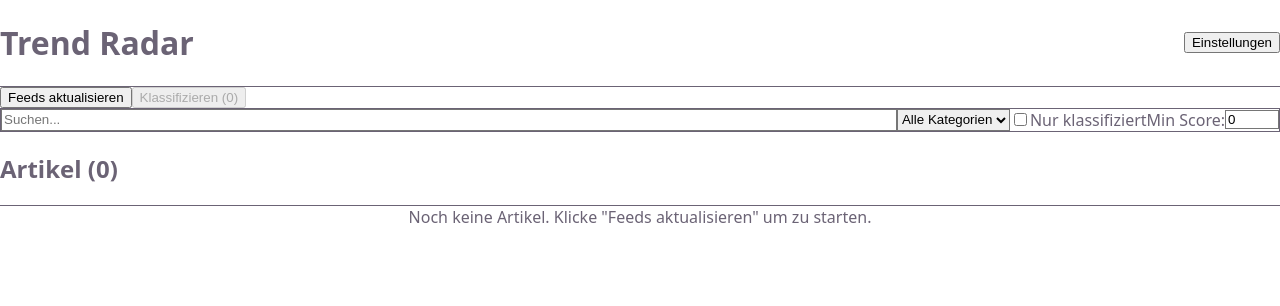
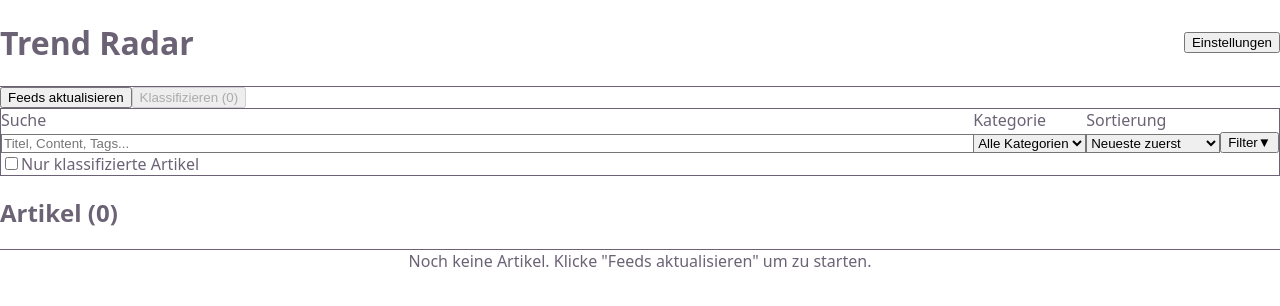
Before and after one commit to Pthuering/News-Aggregator, a React (Vite) app in the folder frontend/: page / in a window 1280 px wide. Shown: the top 306 px of the page. Built offline with nearby package versions, Linux system fonts and the light colour scheme.

Commit message:
filterbar fix

```diff
--- a/frontend/src/App.jsx
+++ b/frontend/src/App.jsx
@@ -11,6 +11,7 @@ import { fetchAllFeeds } from "./services/feedService.js";
 import { classifyNew } from "./services/classifyService.js";
 import { getNvidiaApiKey } from "./stores/settingsStore.js";
 import Settings from "./components/Settings.jsx";
+import FilterBar, { INITIAL_FILTERS } from "./components/FilterBar.jsx";
 
 function App() {
   const [articles, setArticles] = useState([]);
@@ -23,11 +24,7 @@ function App() {
   const [classifyResult, setClassifyResult] = useState(null);
   const [showSettings, setShowSettings] = useState(false);
   const [initialized, setInitialized] = useState(false);
-  // Simple filters
-  const [searchText, setSearchText] = useState("");
-  const [selectedCategory, setSelectedCategory] = useState("all");
-  const [minScore, setMinScore] = useState(0);
-  const [showClassifiedOnly, setShowClassifiedOnly] = useState(false);
+  const [filters, setFilters] = useState(INITIAL_FILTERS);
 
   // Initialize DB and check API key on mount
   useEffect(() => {
@@ -130,51 +127,101 @@ function App() {
     return "bg-green-100 text-green-800";
   };
 
-  // Get unique categories
-  const categories = useMemo(() => {
-    const cats = new Set(articles.map((a) => a.sourceCategory));
-    return ["all", ...Array.from(cats)];
+  // Collect unique tags from all articles
+  const availableTags = useMemo(() => {
+    const tagSet = new Set();
+    articles.forEach((a) => {
+      if (a.tags) a.tags.forEach((t) => tagSet.add(t));
+    });
+    return Array.from(tagSet).sort();
   }, [articles]);
 
-  // Simple filter logic
+  // Filter + sort logic driven by FilterBar state
   const filteredArticles = useMemo(() => {
     let result = [...articles];
 
     // Text search
-    if (searchText) {
-      const lower = searchText.toLowerCase();
+    if (filters.search) {
+      const lower = filters.search.toLowerCase();
       result = result.filter(
         (a) =>
           a.title.toLowerCase().includes(lower) ||
-          a.content.toLowerCase().includes(lower) ||
-          (a.summary_de && a.summary_de.toLowerCase().includes(lower))
+          (a.content && a.content.toLowerCase().includes(lower)) ||
+          (a.summary_de && a.summary_de.toLowerCase().includes(lower)) ||
+          (a.tags && a.tags.some((t) => t.toLowerCase().includes(lower)))
       );
     }
 
     // Category filter
-    if (selectedCategory !== "all") {
-      result = result.filter((a) => a.sourceCategory === selectedCategory);
+    if (filters.category !== "all") {
+      result = result.filter((a) => a.sourceCategory === filters.category);
     }
 
     // Classified only
-    if (showClassifiedOnly) {
+    if (filters.classifiedOnly) {
       result = result.filter((a) => a.classifiedAt && a.scores);
     }
 
-    // Min score filter (any lens)
-    if (minScore > 0) {
-      result = result.filter(
-        (a) =>
-          a.scores &&
-          Object.values(a.scores).some((s) => s >= minScore)
-      );
+    // Per-lens score ranges
+    if (filters.scores) {
+      result = result.filter((a) => {
+        if (!a.scores) return true; // don't hide unscored articles via score filter
+        return Object.entries(filters.scores).every(([lens, { min, max }]) => {
+          const val = a.scores[lens];
+          if (val === undefined) return true;
+          return val >= min && val <= max;
+        });
+      });
     }
 
-    // Sort by date
-    result.sort((a, b) => new Date(b.published) - new Date(a.published));
+    // Tag filter
+    if (filters.tags && filters.tags.length > 0) {
+      result = result.filter((a) => {
+        if (!a.tags || a.tags.length === 0) return false;
+        if (filters.tagMatch === "all") {
+          return filters.tags.every((t) => a.tags.includes(t));
+        }
+        return filters.tags.some((t) => a.tags.includes(t));
+      });
+    }
+
+    // Date range
+    if (filters.dateFrom) {
+      const from = new Date(filters.dateFrom);
+      result = result.filter((a) => new Date(a.published) >= from);
+    }
+    if (filters.dateTo) {
+      const to = new Date(filters.dateTo);
+      to.setHours(23, 59, 59, 999);
+      result = result.filter((a) => new Date(a.published) <= to);
+    }
+
+    // Sorting
+    const sortBy = filters.sortBy || "newest";
+    result.sort((a, b) => {
+      switch (sortBy) {
+        case "oldest":
+          return new Date(a.published) - new Date(b.published);
+        case "relevance": {
+          const sumA = a.scores ? Object.values(a.scores).reduce((s, v) => s + v, 0) : 0;
+          const sumB = b.scores ? Object.values(b.scores).reduce((s, v) => s + v, 0) : 0;
+          return sumB - sumA;
+        }
+        case "score_oepnv":
+          return (b.scores?.oepnv_direkt || 0) - (a.scores?.oepnv_direkt || 0);
+        case "score_tech":
+          return (b.scores?.tech_transfer || 0) - (a.scores?.tech_transfer || 0);
+        case "score_foerder":
+          return (b.scores?.foerder || 0) - (a.scores?.foerder || 0);
+        case "score_markt":
+          return (b.scores?.markt || 0) - (a.scores?.markt || 0);
+        default: // newest
+          return new Date(b.published) - new Date(a.published);
+      }
+    });
 
     return result;
-  }, [articles, searchText, selectedCategory, showClassifiedOnly, minScore]);
+  }, [articles, filters]);
 
   if (!initialized) {
     return (
@@ -235,46 +282,13 @@ function App() {
             </button>
           </div>
 
-          {/* Simple Filters */}
-          <div className="flex flex-wrap gap-3 p-4 bg-white border border-gray-200 rounded-lg shadow-sm mt-4">
-            <input
-              type="text"
-              placeholder="Suchen..."
-              value={searchText}
-              onChange={(e) => setSearchText(e.target.value)}
-              className="flex-1 min-w-[200px] px-3 py-2 border border-gray-300 rounded-md focus:outline-none focus:ring-2 focus:ring-blue-500 text-sm"
-            />
-            <select
-              value={selectedCategory}
-              onChange={(e) => setSelectedCategory(e.target.value)}
-              className="px-3 py-2 border border-gray-300 rounded-md focus:outline-none focus:ring-2 focus:ring-blue-500 text-sm"
-            >
-              <option value="all">Alle Kategorien</option>
-              {categories.filter(c => c !== "all").map(c => (
-                <option key={c} value={c}>{c}</option>
-              ))}
-            </select>
-            <label className="flex items-center gap-2 text-sm text-gray-700 cursor-pointer">
-              <input
-                type="checkbox"
-                checked={showClassifiedOnly}
-                onChange={(e) => setShowClassifiedOnly(e.target.checked)}
-                className="w-4 h-4 text-blue-600 rounded focus:ring-blue-500"
-              />
-              Nur klassifiziert
-            </label>
-            <label className="flex items-center gap-2 text-sm text-gray-700">
-              Min Score:
-              <input
-                type="number"
-                min="0"
-                max="10"
-                value={minScore}
-                onChange={(e) => setMinScore(parseInt(e.target.value) || 0)}
-                className="w-14 px-2 py-1 border border-gray-300 rounded-md text-sm"
-              />
-            </label>
-          </div>
+          {/* FilterBar */}
+          <FilterBar
+            filters={filters}
+            onFilterChange={setFilters}
+            availableTags={availableTags}
+            className="mt-4 shadow-sm"
+          />
         </div>
 
         {/* Feed result summary */}
```
